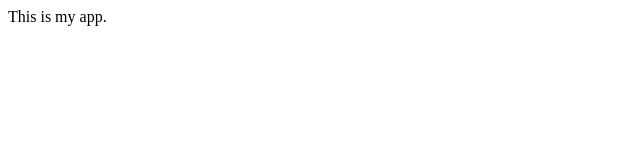
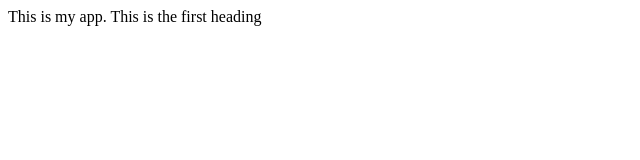
Before and after one commit to anisha1811/TestGit, a plain HTML site: page index.html in a window 1280 px wide. Shown: the whole page, without its empty margins (0-640 px from the left). Drawn offline with Linux system fonts and the light colour scheme.

Commit message:
modified index page

```diff
--- a/index.html
+++ b/index.html
@@ -5,5 +5,6 @@
   </head>
   <body>
       This is my app.
+      <h> This is the first heading</h>
   </body>
 </html>
```
